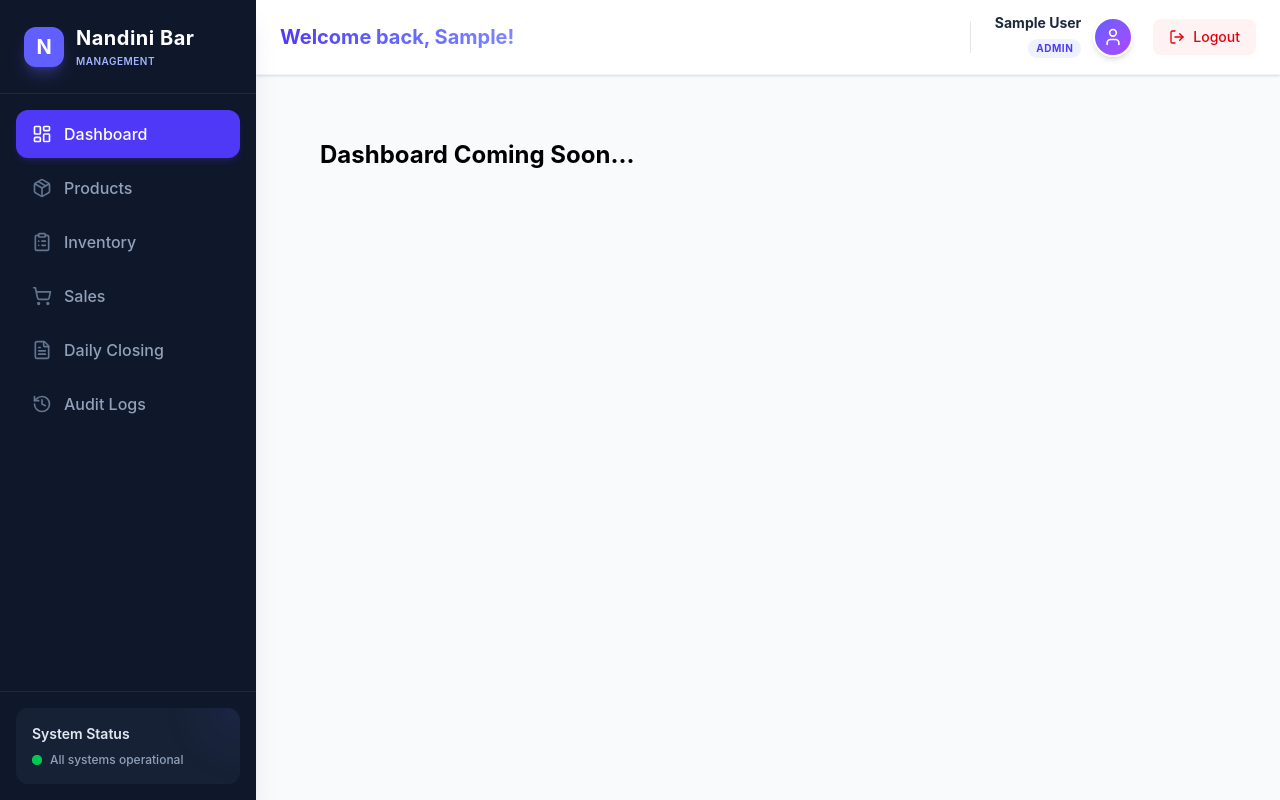
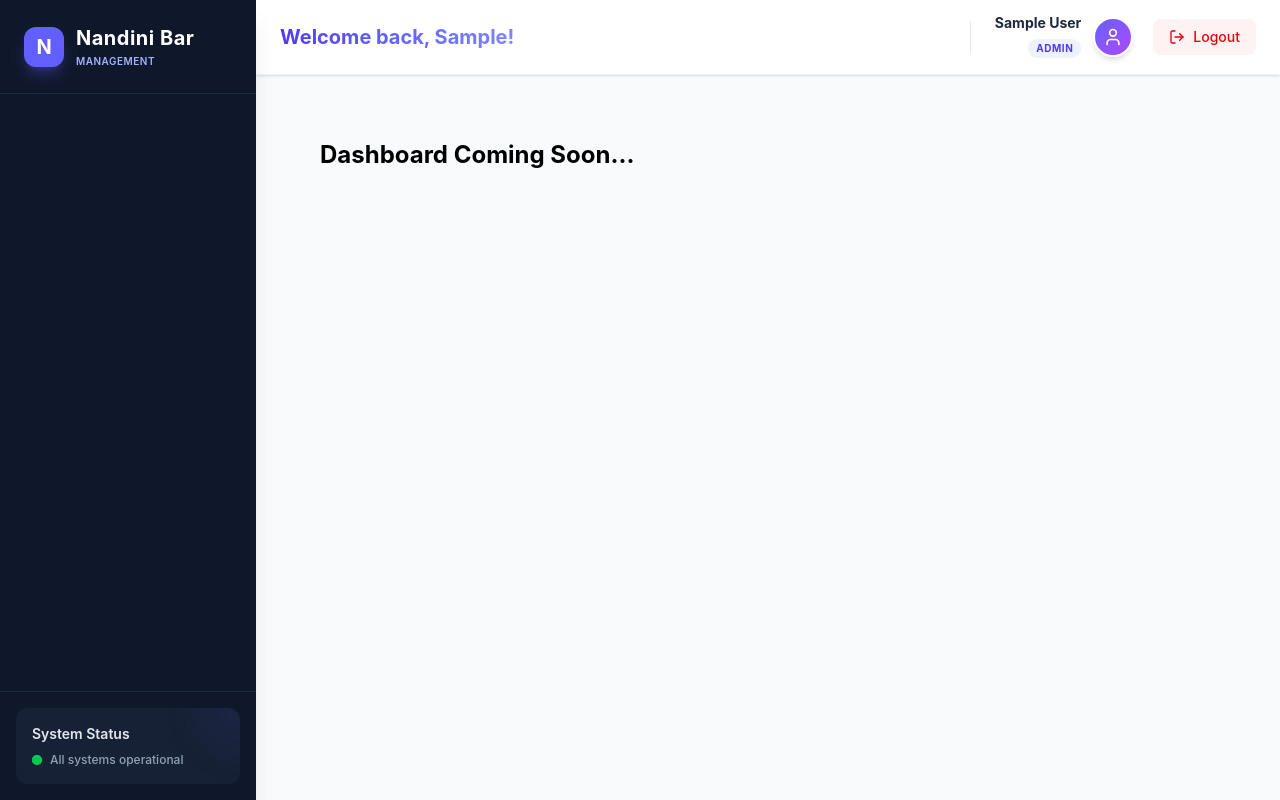
Before and after one commit to imravi05/Nandini-bar, a React app in the folder frontend/: page / in a window 1280 px wide. Built offline with nearby package versions, Linux system fonts and the light colour scheme; sample sign-in values are in the browser's storage; the HTML template or start-up script is replaced by a standard one.

Commit message:
add role based access login in sidebar

```diff
--- a/frontend/src/components/Sidebar/Sidebar.jsx
+++ b/frontend/src/components/Sidebar/Sidebar.jsx
@@ -11,7 +11,13 @@ import {
   ShoppingCart,
 } from "lucide-react";
 
+import authService from "../../services/auth.service";
+import { canAccessRoute } from "../../config/roles";
+
 const Sidebar = ({ isMobile, closeMenu }) => {
+  const user = authService.getCurrentUser();
+  const userRole = user?.role || "CASHIER"; // Fallback to safe role
+
   const menuItems = [
     { name: "Dashboard", path: "/", icon: LayoutDashboard },
     { name: "Products", path: "/products", icon: Package },
@@ -54,7 +60,9 @@ const Sidebar = ({ isMobile, closeMenu }) => {
       </div>
 
       <nav className="flex-1 p-4 space-y-1.5 overflow-y-auto">
-        {menuItems.map((item) => {
+        {menuItems
+          .filter((item) => canAccessRoute(userRole, item.path))
+          .map((item) => {
             const Icon = item.icon;
             return (
               <NavLink
```
Lines whose indentation alone changed are shown as unchanged.
